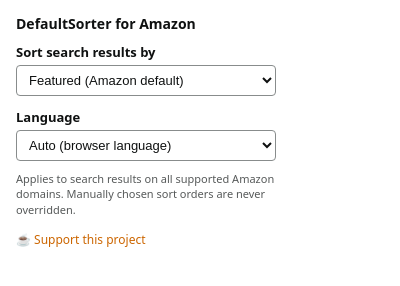
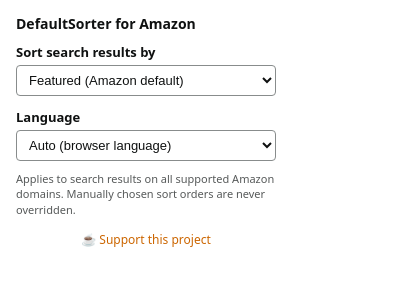
Before and after one commit to vinzenz-san/defaultsorter-for-amazon, a browser extension: page popup.html in a window 400 px wide. Drawn offline with Linux system fonts and the light colour scheme.

Commit message:
Center the support link in the popup

```diff
--- a/package.json
+++ b/package.json
@@ -1,6 +1,6 @@
 {
   "name": "defaultsorter-for-amazon",
-  "version": "0.7.0",
+  "version": "0.7.1",
   "private": true,
   "license": "MIT",
   "engines": {
--- a/popup.html
+++ b/popup.html
@@ -61,7 +61,8 @@
         line-height: 1.4;
       }
       a.support-link {
-        display: inline-block;
+        display: block;
+        text-align: center;
         margin-top: 14px;
         color: var(--link);
         font-size: 12px;
```
Also changed, not shown: CHANGELOG.md, manifest.json.
